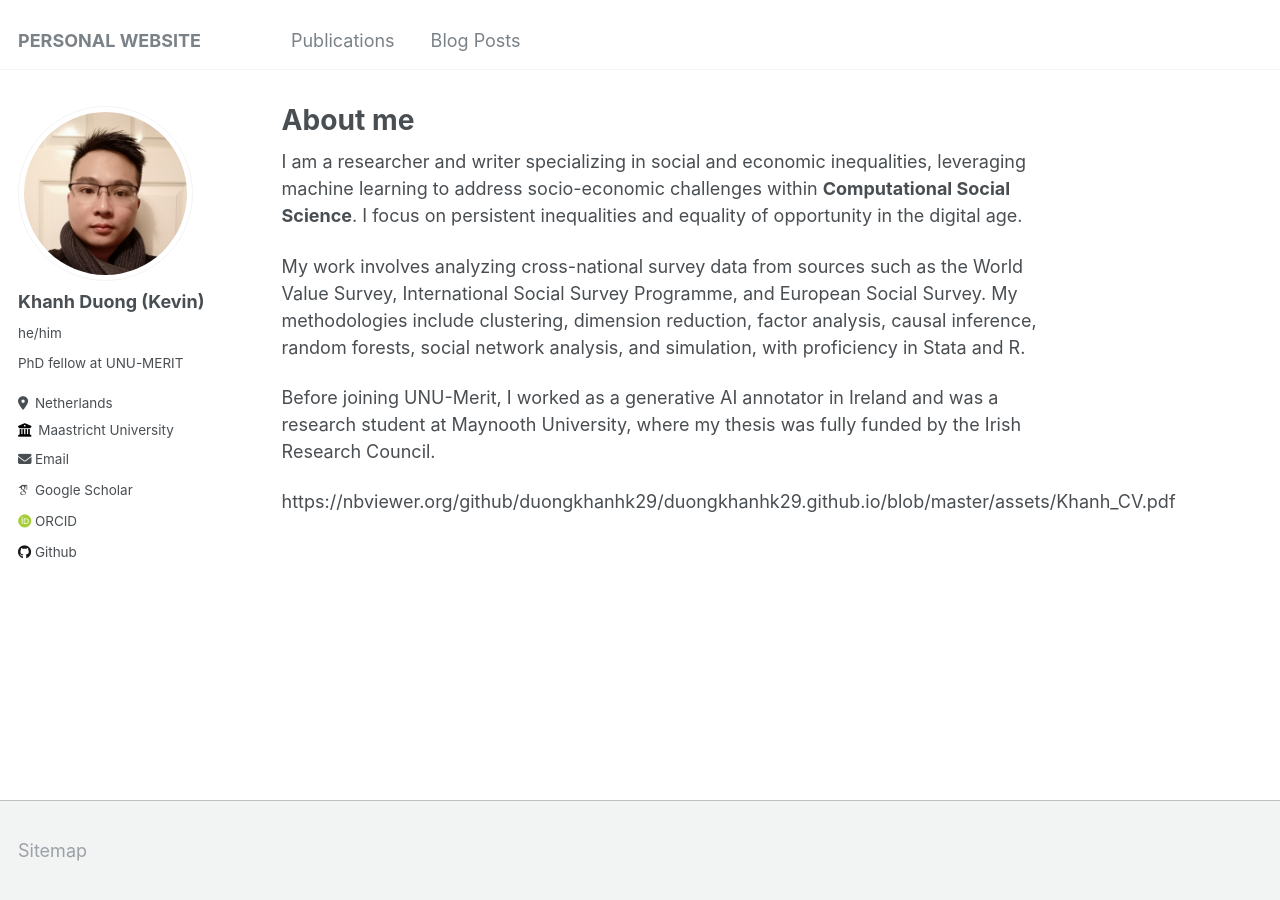
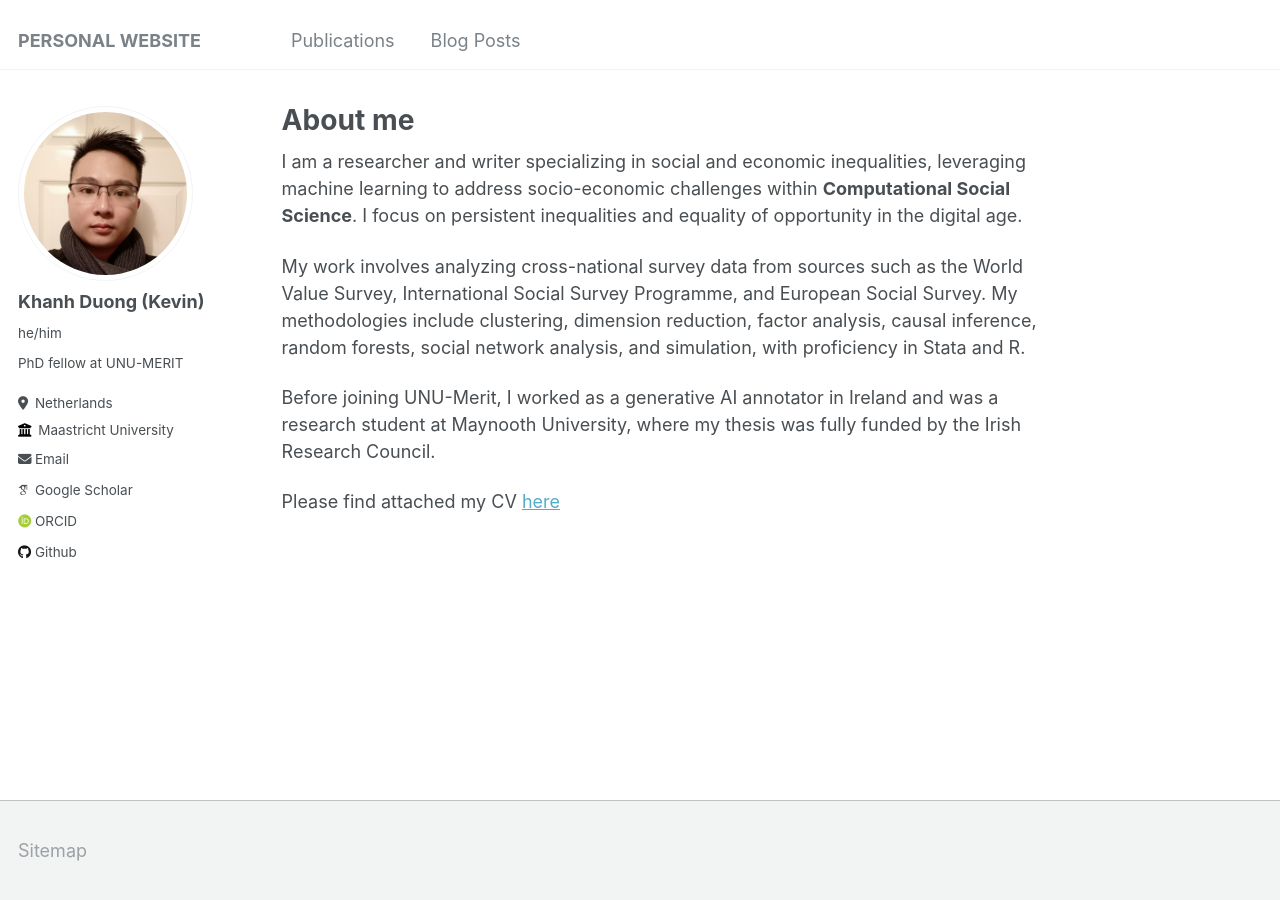
Before and after one commit to duongkhanhk29/duongkhanhk29.github.io, a Jekyll site: the page built from _pages/about.md, in a window 1280 px wide. Built offline with Jekyll 4.4.1, drawn with Linux system fonts in a browser that asks for light colours; some web fonts are replaced.

Commit message:
Update about.md

```diff
--- a/_pages/about.md
+++ b/_pages/about.md
@@ -13,4 +13,4 @@ My work involves analyzing cross-national survey data from sources such as the W
 
 Before joining UNU-Merit, I worked as a generative AI annotator in Ireland and was a research student at Maynooth University, where my thesis was fully funded by the Irish Research Council.
 
-https://nbviewer.org/github/duongkhanhk29/duongkhanhk29.github.io/blob/master/assets/Khanh_CV.pdf
+Please find attached my CV [here](https://nbviewer.org/github/duongkhanhk29/duongkhanhk29.github.io/blob/master/assets/Khanh_CV.pdf)
```
